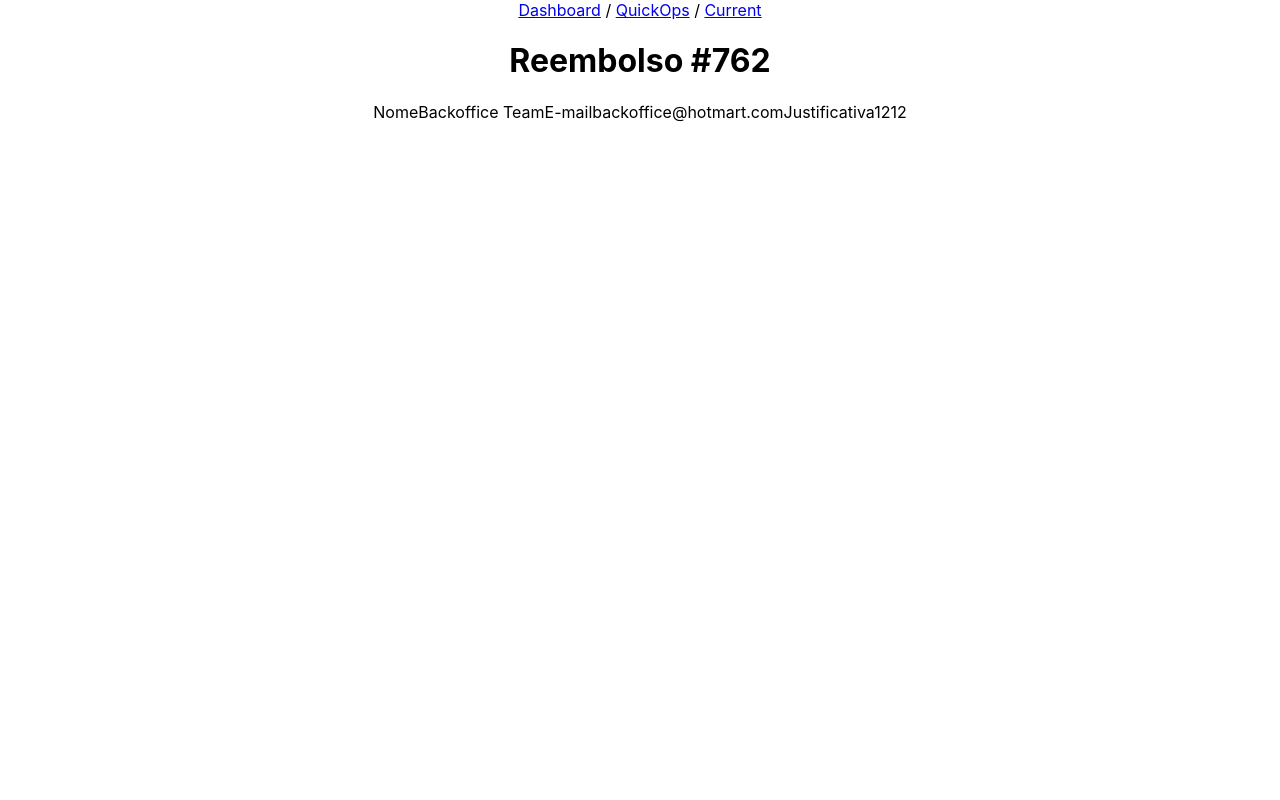
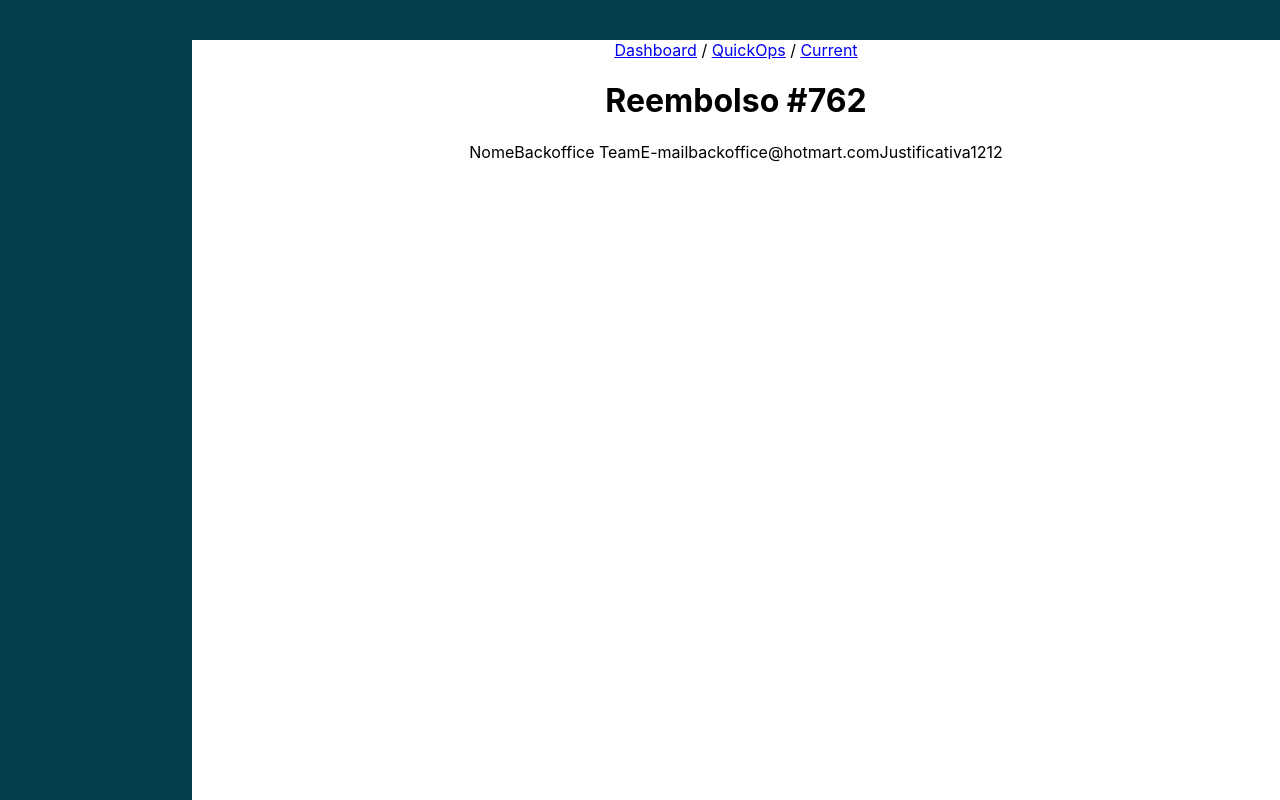
Before and after one commit to ArturQuirino/reembolso, a React (Create React App) app in the folder refund-app/: page / in a window 1280 px wide. Built offline with nearby package versions, Linux system fonts and the light colour scheme.

Commit message:
create background for the page

```diff
--- a/refund-app/src/App.css
+++ b/refund-app/src/App.css
@@ -1,3 +1,6 @@
 .App {
   text-align: center;
+  background-color: #053d4e;
+  min-height: 100vh;
+  overflow: auto;
 }
--- a/refund-app/src/components/breadcrumbs/Breadcrumbs.jsx
+++ b/refund-app/src/components/breadcrumbs/Breadcrumbs.jsx
@@ -1,4 +1,5 @@
 import React, { Fragment } from 'react';
+import PropTypes from 'prop-types';
 
 const BreadCrumb = (props) => {
   const { links } = props;
@@ -14,4 +15,13 @@ const BreadCrumb = (props) => {
   );
 };
 
+BreadCrumb.propTypes = {
+  links: PropTypes.arrayOf(
+    PropTypes.shape({
+      label: PropTypes.string.isRequired,
+      url: PropTypes.string,
+    }).isRequired
+  ),
+};
+
 export default BreadCrumb;
--- a/refund-app/src/pages/currentRefund/CurrentRefund.css
+++ b/refund-app/src/pages/currentRefund/CurrentRefund.css
@@ -0,0 +1,5 @@
+.currentRefund {
+  background-color: white;
+  margin: 5vh 0 0 15vw;
+  min-height: 95vh;
+}
--- a/refund-app/src/pages/currentRefund/CurrentRefund.jsx
+++ b/refund-app/src/pages/currentRefund/CurrentRefund.jsx
@@ -1,6 +1,8 @@
 import React, { Component, Fragment } from 'react';
 import BreadCrumb from '../../components/breadcrumbs/Breadcrumbs';
-import HeaderCurrentRefund from './header/Header';
+import HeaderCurrentRefund from './headerCurrentRefund/HeaderCurrentRefund';
+
+import './CurrentRefund.css';
 
 class CurrentRefundPage extends Component {
   constructor(props) {
@@ -23,12 +25,12 @@ class CurrentRefundPage extends Component {
 
   render() {
     return (
-      <Fragment>
-        <header>
+      <div className="currentRefund">
+        <header className="currentRefund__header">
           <BreadCrumb links={this.breadcrumb} />
-          <HeaderCurrentRefund headerData={this.headerData} />{' '}
+          <HeaderCurrentRefund headerData={this.headerData} />
         </header>
-      </Fragment>
+      </div>
     );
   }
 }
--- /dev/null
+++ b/refund-app/src/pages/currentRefund/headerCurrentRefund/HeaderCurrentRefund.css
@@ -0,0 +1,3 @@
+.header-current-refund {
+  overflow: auto;
+}
--- a/refund-app/src/pages/currentRefund/header/Header.jsx
+++ b/refund-app/src/pages/currentRefund/headerCurrentRefund/HeaderCurrentRefund.jsx
@@ -1,4 +1,5 @@
 import React, { Component } from 'react';
+import './HeaderCurrentRefund.css';
 
 class HeaderCurrentRefund extends Component {
   constructor(props) {
@@ -8,7 +9,7 @@ class HeaderCurrentRefund extends Component {
   render() {
     const { headerData } = this.props;
     return (
-      <header>
+      <div className="header-current-refund">
         <h1>{headerData.title}</h1>
         <div>
           <span>Nome</span>
@@ -18,7 +19,7 @@ class HeaderCurrentRefund extends Component {
           <span>Justificativa</span>
           <span>{headerData.justification}</span>
         </div>
-      </header>
+      </div>
     );
   }
 }
```
Also changed, not shown: refund-app/src/logo.svg (deleted), refund-app/src/pages/currentRefund/header/Header.css (deleted).
